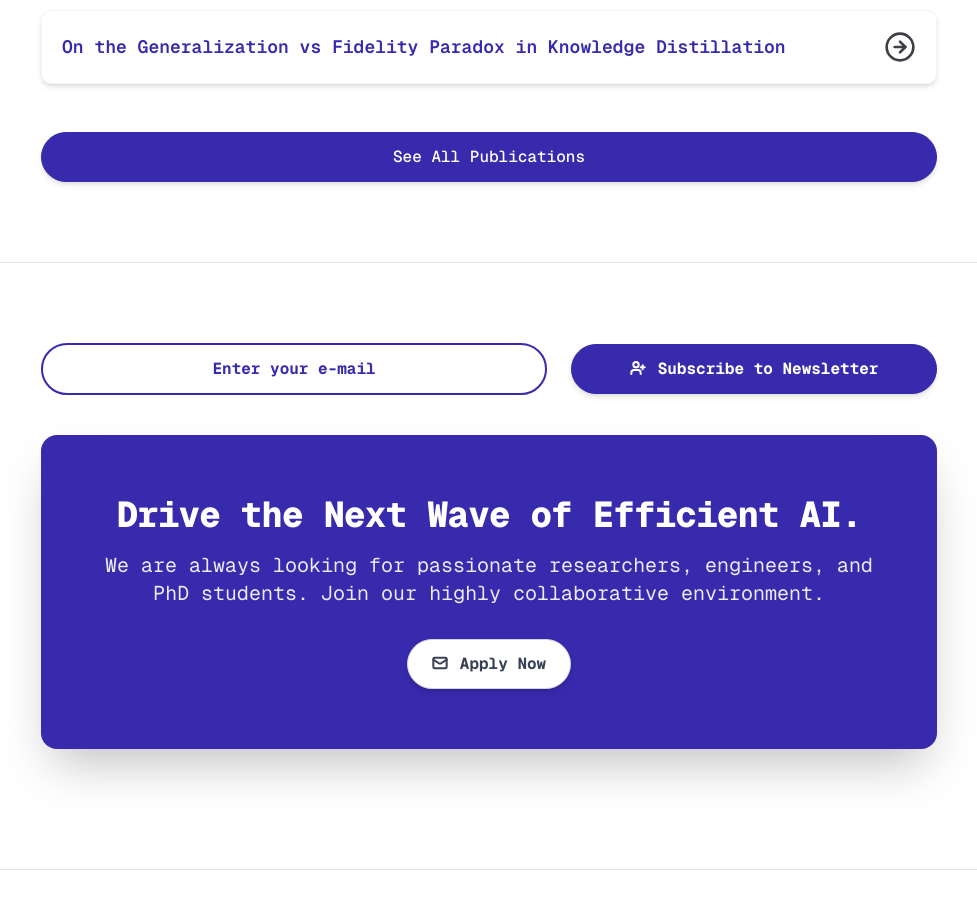
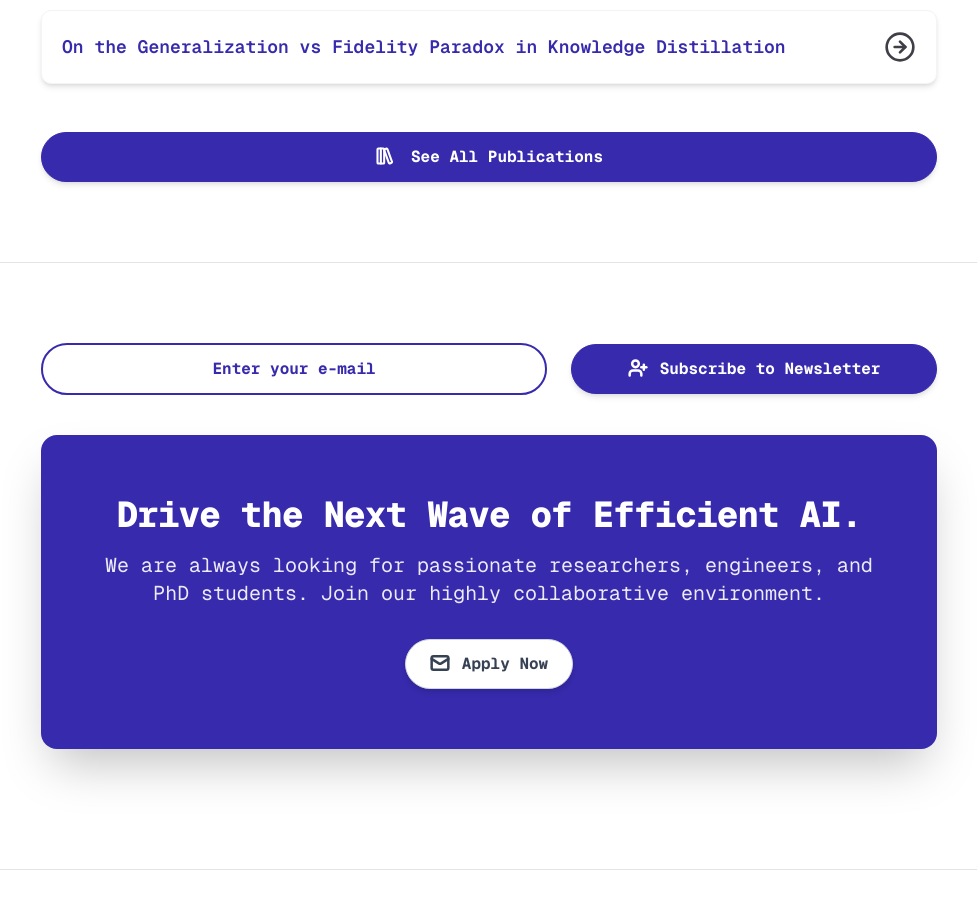
Before and after one commit to sudiptog81/efficient-llms, a Next.js app: page / in a window 1280 px wide. Shown: the part 2420-3332 px from the top of the page, without its empty margins (151-1128 px from the left). Built offline with nearby package versions, Linux system fonts and the light colour scheme.

Commit message:
add publication logo

```diff
--- a/src/components/Join.js
+++ b/src/components/Join.js
@@ -12,7 +12,7 @@ const Join = () => (
       </p>
       <div className="mt-8 flex justify-center">
         <Button href="mailto:parmanu.lcs2@gmail.com?subject=[Parmanu]%20Interested%20in%20Joining%20LCS2&cc=chak.tanmoy.iit@gmail.com" variant="secondary">
-          <MailIcon className="w-4 h-4 mr-1 -mt-[1px]" strokeWidth={3} />
+          <MailIcon className="w-5 h-5 mr-1 -mt-[1px]" strokeWidth={3} />
           <span className="font-bold">Apply Now</span>
         </Button>
       </div>
--- a/src/components/NewsletterSubscribe.js
+++ b/src/components/NewsletterSubscribe.js
@@ -75,7 +75,7 @@ const NewsletterSubscribe = () => {
             disabled={subscribed || loading}
             onClick={handleOnClick}
           >
-            {subscribed ? <UserCheck className="w-4 h-4 mr-1 font-bold -mt-[2px]" strokeWidth={3} /> : loading ? <Loader className="w-4 h-4 mr-1 font-bold -mt-[2px]" strokeWidth={3} /> : <UserPlus className="w-4 h-4 mr-1 font-bold -mt-[2px]" strokeWidth={3} />}
+            {subscribed ? <UserCheck className="w-5 h-5 mr-1 font-bold -mt-[2px]" strokeWidth={3} /> : loading ? <Loader className="w-5 h-5 mr-1 font-bold -mt-[2px]" strokeWidth={3} /> : <UserPlus className="w-5 h-5 mr-1 font-bold -mt-[2px]" strokeWidth={3} />}
             {subscribed ? "Subscribed" : loading ? "Subscribing" : "Subscribe to Newsletter"}
           </Button>
         </div>
--- a/src/components/RecentPapers.js
+++ b/src/components/RecentPapers.js
@@ -1,6 +1,6 @@
 import Link from "next/link";
 import Button from "./Button";
-import { CircleArrowRight } from "lucide-react";
+import { CircleArrowRight, LibraryBig } from "lucide-react";
 
 const RecentPapers = ({ recentPublications }) => (
   <section id="publications" className="max-w-7xl mx-auto px-4 sm:px-6 lg:px-8 py-20 border-t border-zinc-200 dark:border-gray-800">
@@ -28,7 +28,10 @@ const RecentPapers = ({ recentPublications }) => (
       ))}
       <div className="pt-6 text-center">
         <Button href={"/papers"} variant="primary">
-          See All Publications
+          <LibraryBig className="w-5 h-5 mr-2 -mt-[1px]" strokeWidth={2.5} />
+          <span className="font-bold">
+            See All Publications
+          </span>
         </Button>
       </div>
     </div>
```
